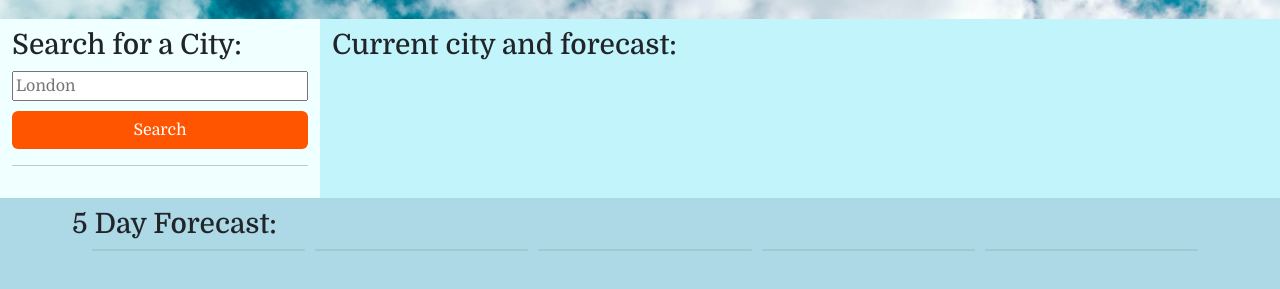
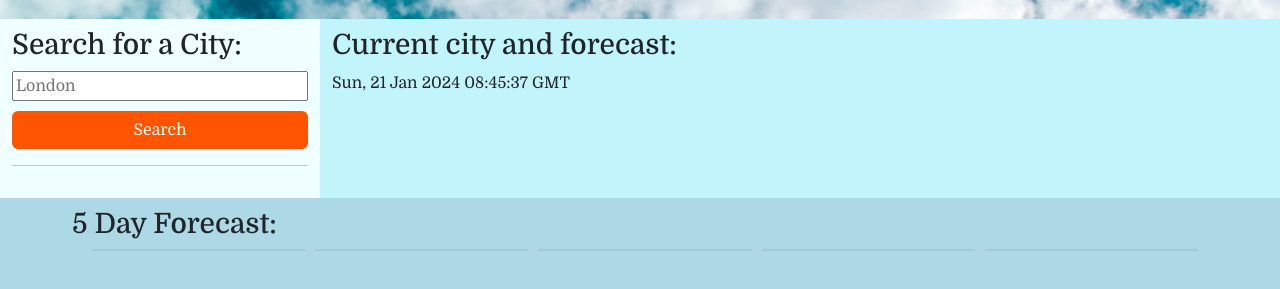
Before and after one commit to kauralane/weather-dashboard, a plain HTML site: page index.html in a window 1280 px wide. Shown: the part 81-370 px from the top of the page. Drawn offline with nearby package versions, Linux system fonts and the light colour scheme; no server answers.

Commit message:
added current date and time.

```diff
--- a/assets/js/script.js
+++ b/assets/js/script.js
@@ -1,7 +1,7 @@
 $(function () {
-    // Retrieve the last 5 values from local storage and render them as buttons on refresh/open
 
     const APIkey = "a69ab5ecb3b3c6e1ed7ac0baa202eabb"
+    $('#current-date').text(dayjs());
 
     // if there is no weather being displayed, automatically display the weather for London, UK
     if ($('#today').empty()) {
@@ -16,6 +16,7 @@ $(function () {
             })
     }
 
+    // Retrieve the last 5 values from local storage and render them as buttons on refresh/open
     renderHistory();
 
     // On submit, use the coordinates API key to turn the city name that the user has inputted into latitude and longitude. Then run a fetch with the base API key, using those coordinates.
@@ -154,5 +155,4 @@ $('#history').on('click', '.cityButton', function () {
             getLatLon(data);
         })
 })
-
 })
--- a/index.html
+++ b/index.html
@@ -52,6 +52,7 @@
       <div class="col-lg-9 pb-3 current-area">
 
         <h3 class="current-heading">Current city and forecast:</h3>
+        <p id="current-date"></p>
         <section id="today" class="mt-3" role="region" aria-live="polite">
         </section>
         </div>
```
